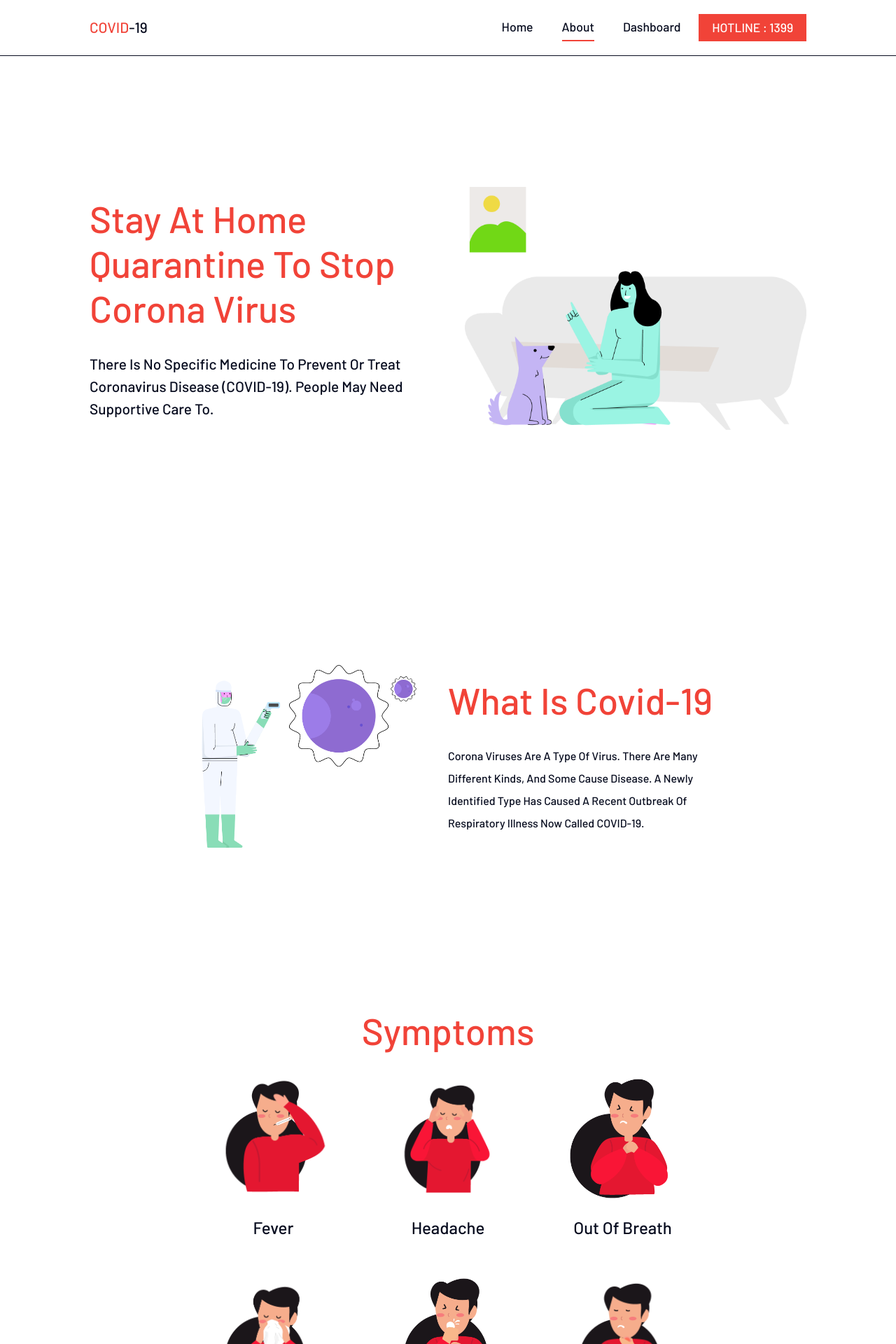
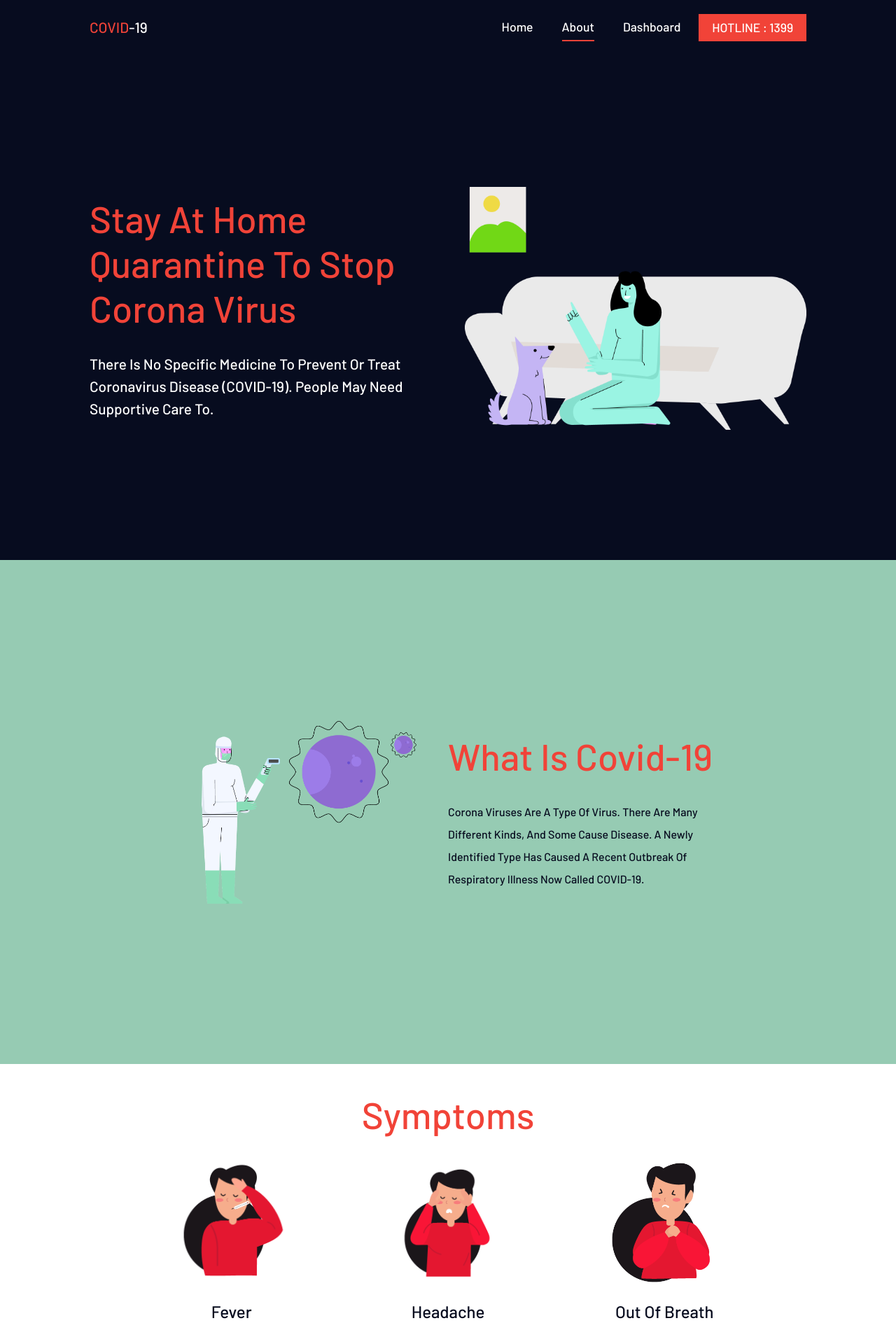
Before and after one commit to sum-in-e/covid19, a React (Create React App) app: page /#/about in a window 1280 px wide. Shown: the top 1920 px of the page at 70% size. Built offline with nearby package versions, Linux system fonts and the light colour scheme.

Commit message:
color 변경

```diff
--- a/src/components/Navigation.js
+++ b/src/components/Navigation.js
@@ -4,27 +4,21 @@ import { Link, withRouter } from 'react-router-dom';
 
 const Header = ({ location: { pathname } }) => {
 	return (
-		<Container path={pathname === '/about'}>
+		<Container>
 			<Title>
 				<RedP>COVID</RedP>
-				<WhiteP path={pathname === '/about'}>-19</WhiteP>
+				<WhiteP>-19</WhiteP>
 			</Title>
 			<Navigation>
 				<Ul>
 					<Li underline={pathname === '/'}>
-						<SLink to={'/'} path={pathname === '/about'}>
-							Home
-						</SLink>
+						<SLink to={'/'}>Home</SLink>
 					</Li>
 					<Li underline={pathname === '/about'}>
-						<SLink to={'/about'} path={pathname === '/about'}>
-							About
-						</SLink>
+						<SLink to={'/about'}>About</SLink>
 					</Li>
 					<Li underline={pathname === '/dashboard'}>
-						<SLink to={'/dashboard'} path={pathname === '/about'}>
-							Dashboard
-						</SLink>
+						<SLink to={'/dashboard'}>Dashboard</SLink>
 					</Li>
 				</Ul>
 			</Navigation>
@@ -47,7 +41,7 @@ const Container = styled.div`
 	border-bottom: solid 1px #070c1f;
 	font-size: 1.1rem;
 	color: white;
-	background-color: ${props => (props.path ? 'white' : '#070c1f')};
+	background-color: #070c1f;
 `;
 
 const Title = styled.div`
@@ -60,7 +54,7 @@ const RedP = styled.p`
 `;
 
 const WhiteP = styled.p`
-	color: ${props => (props.path ? '#070c1f' : 'white')};
+	color: white;
 `;
 
 const Navigation = styled.nav`
@@ -83,7 +77,7 @@ const SLink = styled(Link)`
 	&:link,
 	&:active {
 		text-decoration: none;
-		color: ${props => (props.path ? '#070c1f' : 'white')};
+		color: white;
 	}
 `;
 
--- a/src/routes/About.js
+++ b/src/routes/About.js
@@ -82,12 +82,11 @@ const About = () => {
 };
 
 const Container = styled.div`
-	background-color: white;
+	background-color: #070c1f;
+	padding-top: 10vh;
 `;
 
-const Main = styled.main`
-	padding: 10vh 10vw;
-`;
+const Main = styled.main``;
 
 const Intro = styled.section`
 	display: grid;
@@ -95,6 +94,7 @@ const Intro = styled.section`
 	grid-template-columns: repeat(2, 1fr);
 	gap: 3rem;
 	height: 90vh;
+	margin: 0 10vw;
 `;
 
 const Description = styled.article`
@@ -113,7 +113,7 @@ const Title = styled.h1`
 const P = styled.p`
 	font-size: 1.3rem;
 	line-height: 2rem;
-	color: #070c1f;
+	color: white;
 `;
 
 const Img = styled.div`
@@ -129,7 +129,9 @@ const Definition = styled.section`
 	display: grid;
 	grid-template-rows: 1fr;
 	grid-template-columns: repeat(2, 1fr);
-	height: 70vh;
+	height: 90vh;
+	padding: 0 10vw;
+	background-color: #96cbb3;
 `;
 
 const DefinitionImg = styled.div`
@@ -152,9 +154,9 @@ const Symptoms = styled.section`
 	display: flex;
 	flex-direction: column;
 	align-items: center;
-	width: 70%;
-	height: 80vh;
-	margin: 10vh 15%;
+	height: 90vh;
+	padding: 5vh 15vw;
+	background-color: white;
 `;
 
 const Contents = styled.article`
@@ -195,9 +197,9 @@ const Prevention = styled.section`
 	display: flex;
 	flex-direction: column;
 	align-items: center;
-	width: 80%;
-	height: 60vh;
-	margin: 20vh 10% 5vh 20vh;
+	height: 90vh;
+	padding: 15vh 10% 5vh 20vh;
+	background-color: #f0f0f0;
 `;
 
 const Methods = styled.article`
```
